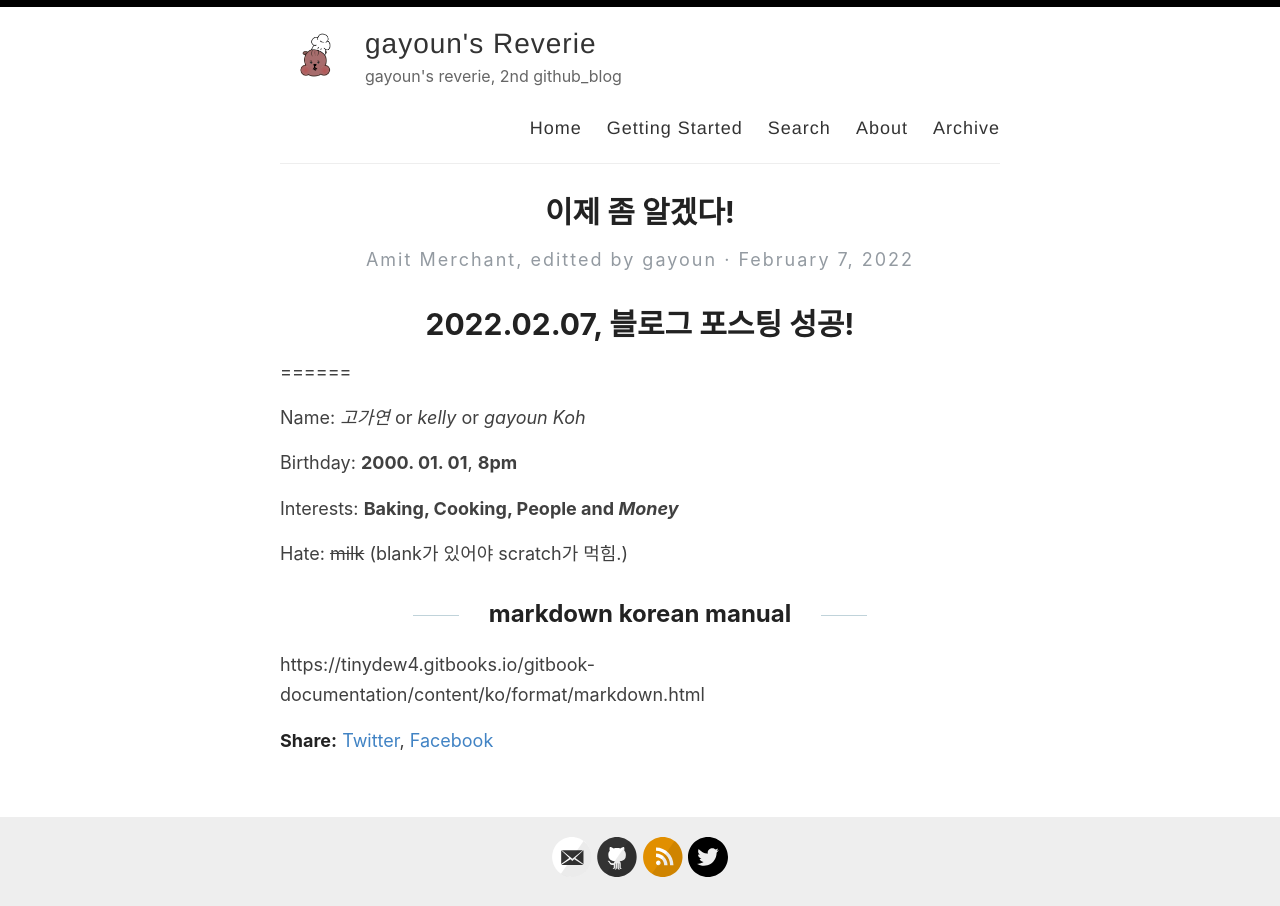
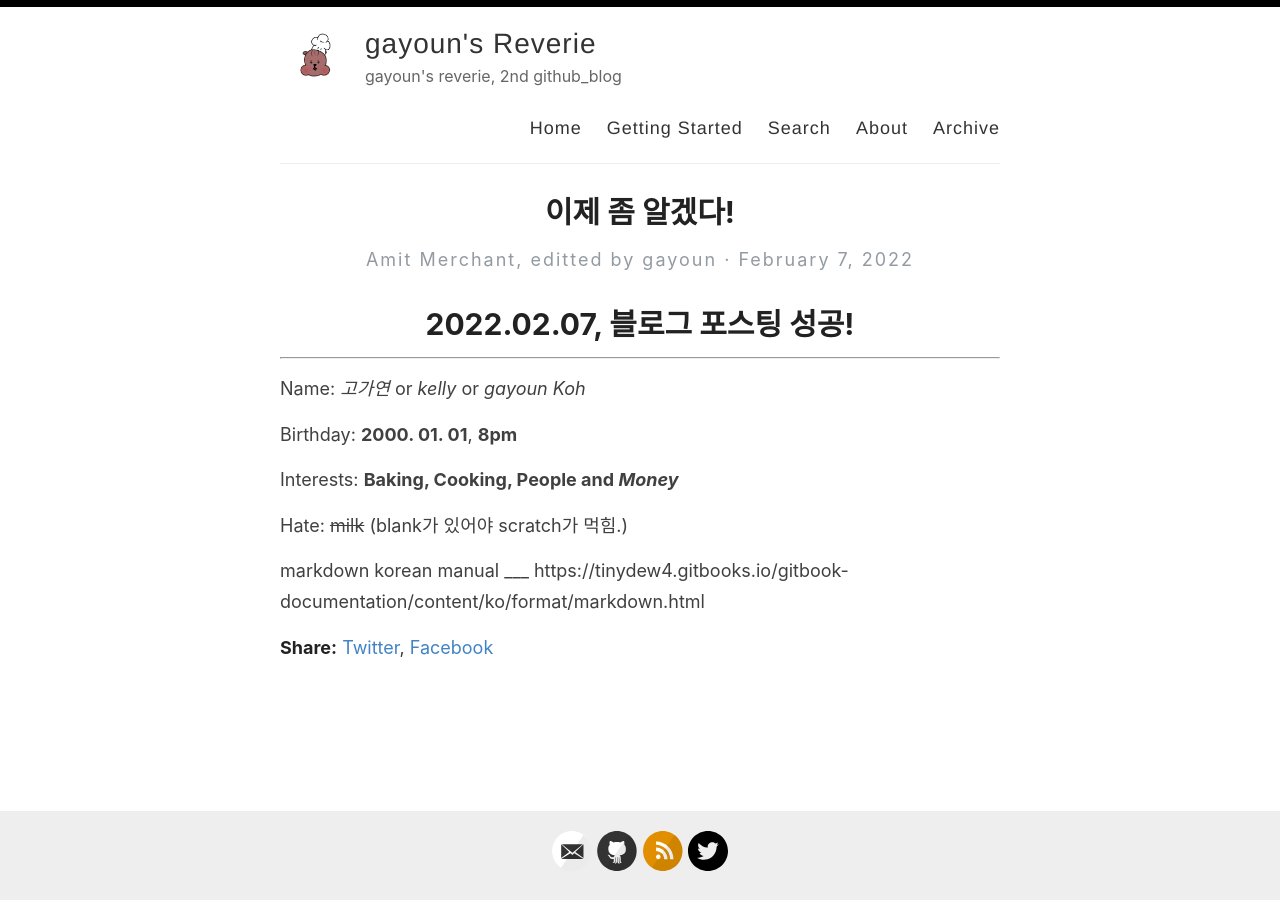
Before and after one commit to GaYounKoh/gayoun_reverie.github.io, a Jekyll site: the page built from _posts/2022-02-07-I-see.md, in a window 1280 px wide. Built offline with Jekyll 4.4.1, drawn with Linux system fonts in a browser that asks for light colours; comment, search, counter and statistics services are not loaded.

Commit message:
Update 2022-02-07-I-see.md

```diff
--- a/_posts/2022-02-07-I-see.md
+++ b/_posts/2022-02-07-I-see.md
@@ -3,7 +3,7 @@
 title: 이제 좀 알겠다!
 ---
 # 2022.02.07, 블로그 포스팅 성공!
-======
+***
 
 Name: *고가연* or _kelly_ or *gayoun Koh*
 
@@ -14,5 +14,5 @@
 Hate: ~~milk~~ (blank가 있어야 scratch가 먹힘.)
 
 markdown korean manual
-------
+___
 https://tinydew4.gitbooks.io/gitbook-documentation/content/ko/format/markdown.html
```
